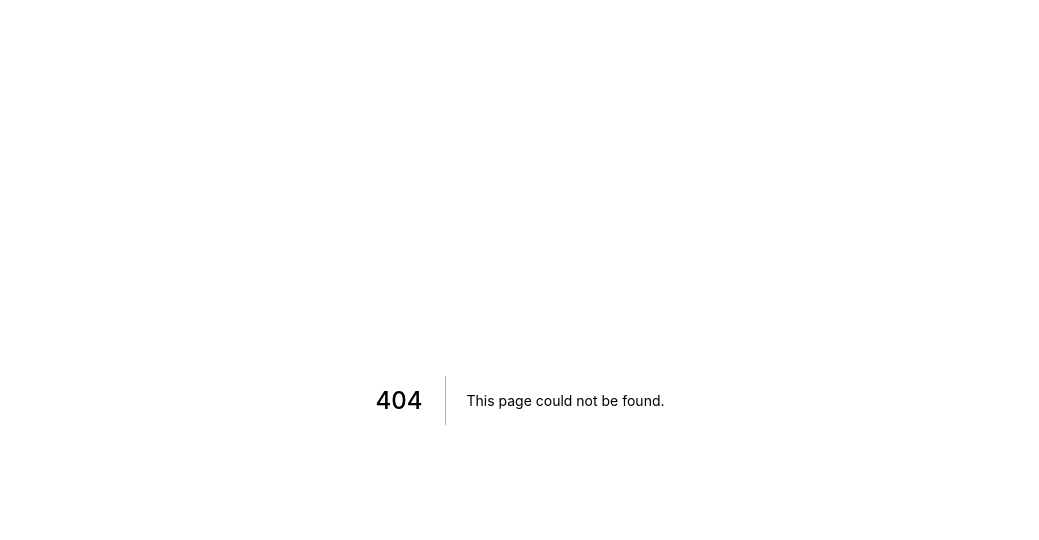
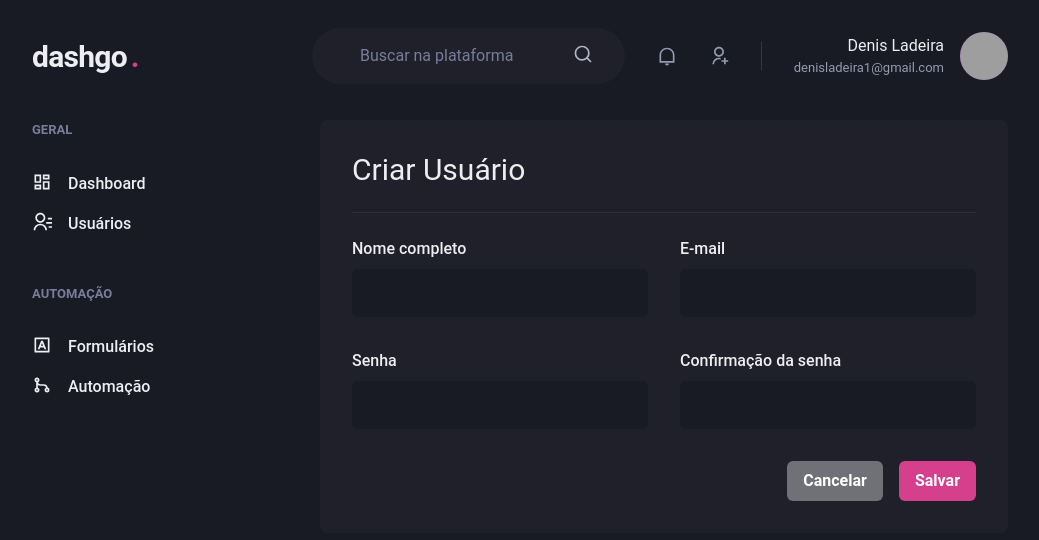
Before and after one commit to denisfloyd/ignite-dashgo, a Next.js app: page /users/create in a window 1280 px wide. Before the commit this address had no page. Shown: the top 540 px of the page, without its empty margins (120-1159 px from the left). Built offline with nearby package versions, Linux system fonts and the light colour scheme; grey boxes are pictures that could not be loaded.

Commit message:
feat: :sparkles: create. user form page

```diff
--- /dev/null
+++ b/src/pages/users/create.tsx
@@ -0,0 +1,66 @@
+import {
+  Box,
+  Flex,
+  Heading,
+  Divider,
+  VStack,
+  HStack,
+  SimpleGrid,
+  Button,
+  Icon,
+  Table,
+  Thead,
+  Tr,
+  Th,
+  Tbody,
+  Td,
+  Checkbox,
+  Text,
+} from "@chakra-ui/react";
+import { Input } from "../../components/Form/Input";
+
+import { Header } from "../../components/Header";
+import { Sidebar } from "../../components/Sidebar";
+
+export default function CreateUser() {
+  return (
+    <Box>
+      <Header />
+
+      <Flex w="100%" my="6" maxWidth="80%" mx="auto" px="6">
+        <Sidebar />
+
+        <Box flex="1" borderRadius={8} bg="gray.800" p="8">
+          <Heading size="lg" fontWeight="normal">
+            Criar Usuário
+          </Heading>
+
+          <Divider my="6" borderColor="gray.700" />
+
+          <VStack spacing="8">
+            <SimpleGrid minChildWidth="240px" spacing="8" w="100%">
+              <Input name="name" label="Nome completo" />
+              <Input name="email" type="email" label="E-mail" />
+            </SimpleGrid>
+
+            <SimpleGrid minChildWidth="240px" spacing="8" w="100%">
+              <Input name="password" type="password" label="Senha" />
+              <Input
+                name="password_confirmation"
+                type="password"
+                label="Confirmação da senha"
+              />
+            </SimpleGrid>
+          </VStack>
+
+          <Flex mt="8" justify="flex-end">
+            <HStack spacing="4">
+              <Button colorScheme="whiteAlpha">Cancelar</Button>
+              <Button colorScheme="pink">Salvar</Button>
+            </HStack>
+          </Flex>
+        </Box>
+      </Flex>
+    </Box>
+  );
+}
```
